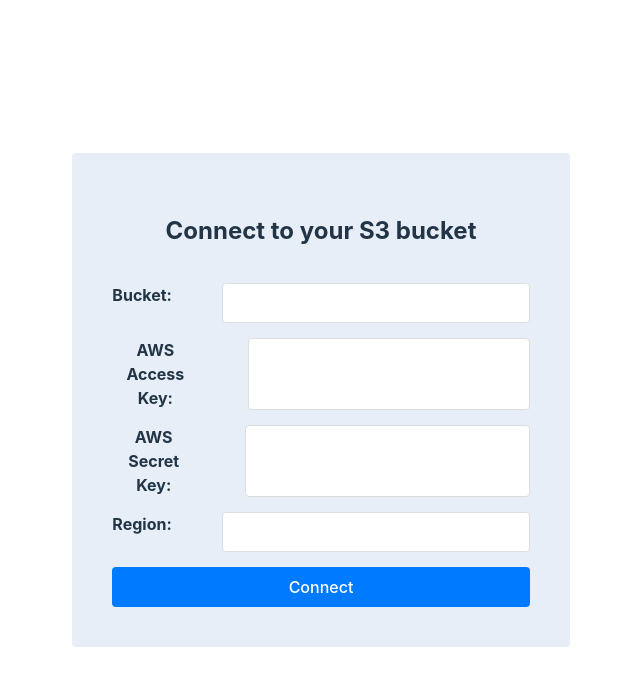
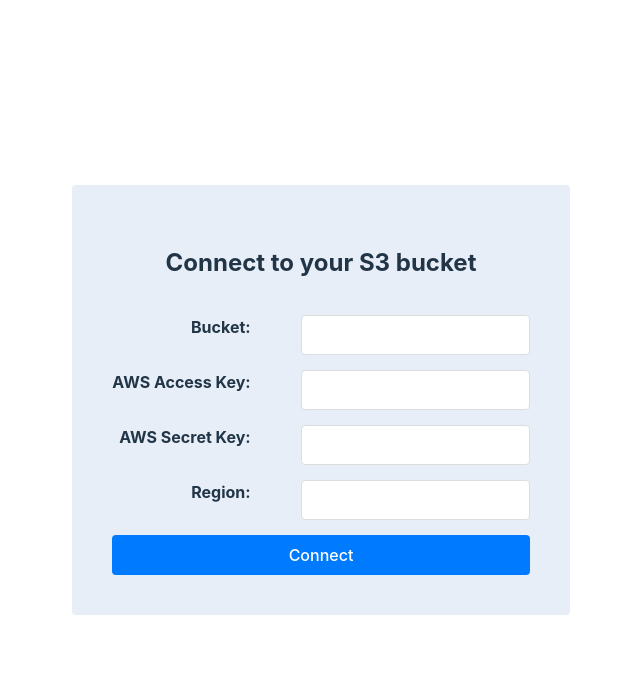
Before and after one commit to ivairons26/S3Filesystem, a React (Vite) app: page / in a window 1280 px wide. Shown: the top 686 px of the page, without its empty margins (319-959 px from the left). Built offline with nearby package versions, Linux system fonts and the light colour scheme.

Commit message:
styles fix

```diff
--- a/src/components/config-form/ConfigForm.css
+++ b/src/components/config-form/ConfigForm.css
@@ -16,6 +16,10 @@
 .config-form {
   display: flex;
   justify-content: center;
+
+  form input {
+    width: auto;
+  }
 }
 
 label {
```
